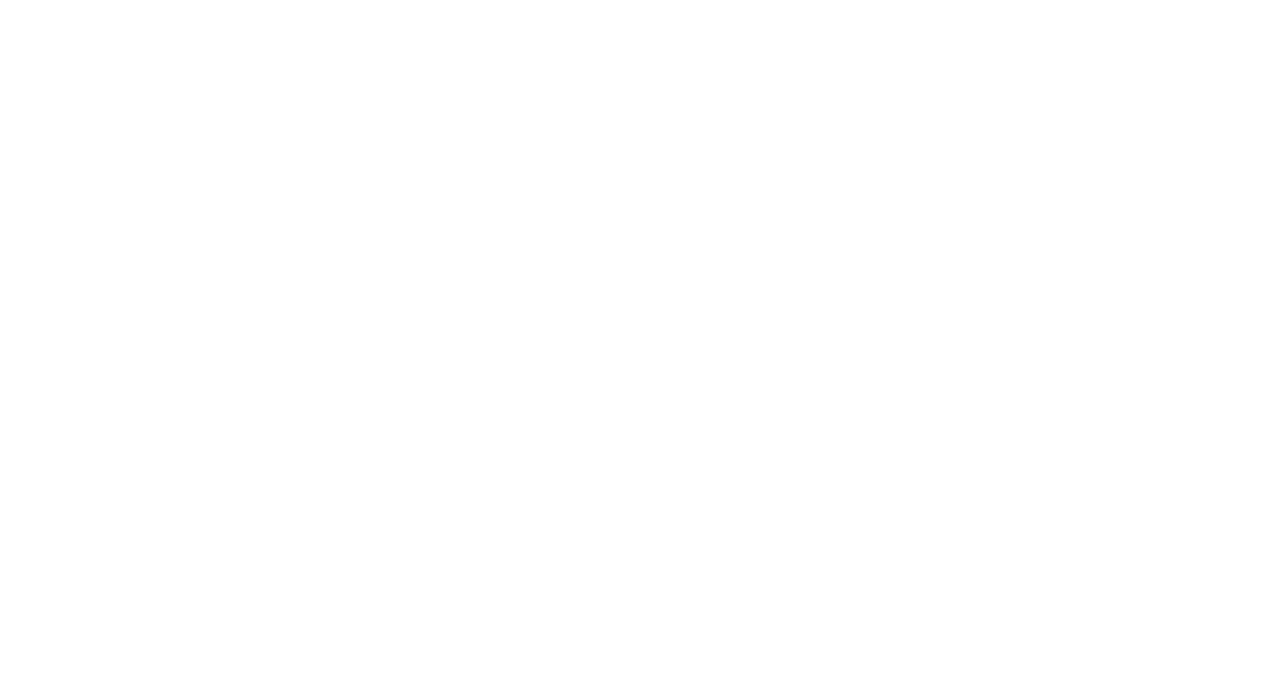
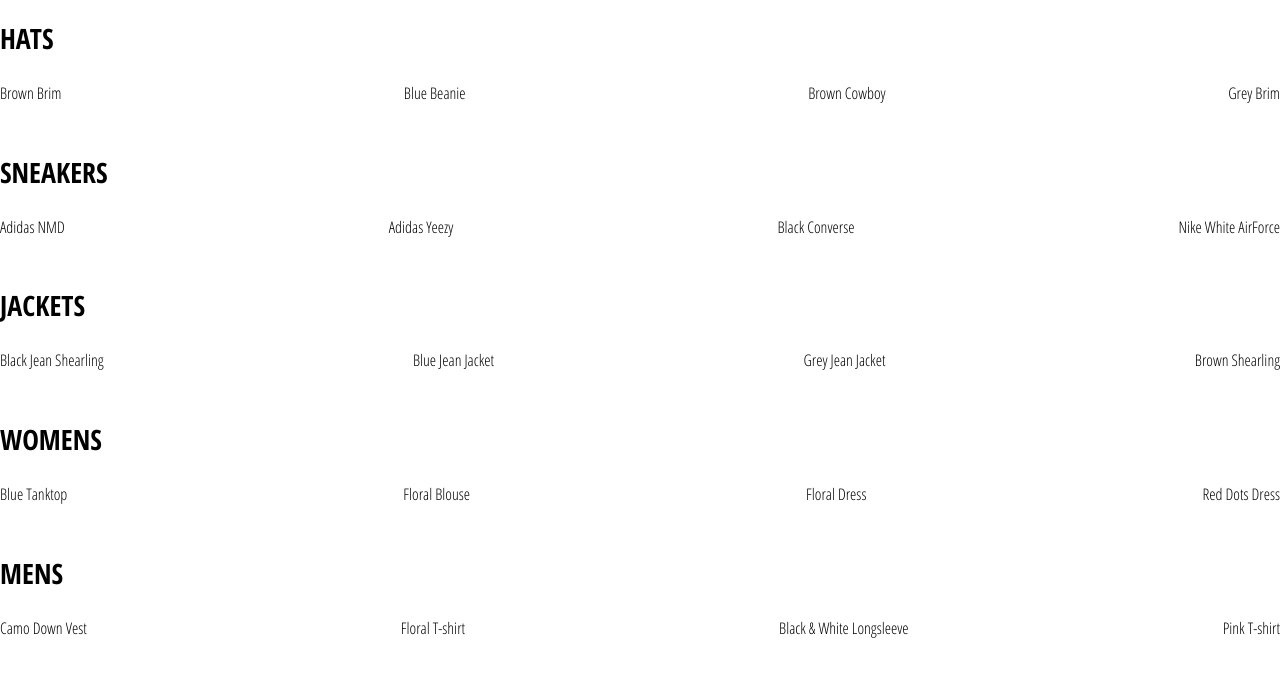
Before and after one commit to Benedict-Khamana/crown-clothing, a React (Create React App) app: page /shop in a window 1280 px wide. Shown: the top 676 px of the page. Built offline with nearby package versions, Linux system fonts and the light colour scheme.

Commit message:
add shop page + collection preview component

```diff
--- a/src/App.js
+++ b/src/App.js
@@ -3,19 +3,14 @@
 
 import './App.css';
 import HomePage from './pages/homepage/homepage.component';
-
-const HatsPage = () => (
-  <div>
-    <h1>HATS PAGE</h1>
-  </div>
-);
+import ShopPage from './pages/shop/shop.component';
 
 function App() {
   return (
     <div>
       <Switch>
         <Route exact path='/' component={HomePage} />
-        <Route path='/hats' component={HatsPage} />
+        <Route path='/shop' component={ShopPage} />
       </Switch>
     </div>
   );
--- /dev/null
+++ b/src/components/collection-preview/collection-preview.component.jsx
@@ -0,0 +1,17 @@
+import React from 'react';
+import './collection-preview.styles.scss';
+
+const CollectionPreview = ({ title, items }) => (
+  <div className='collection-preview'>
+    <h1 className='title'>{title.toUpperCase()}</h1>
+    <div className='preview'>
+      {items
+        .filter((item, idx) => idx < 4)
+        .map(item => (
+          <div key={item.id}>{item.name}</div>
+        ))}
+    </div>
+  </div>
+);
+
+export default CollectionPreview;
--- /dev/null
+++ b/src/components/collection-preview/collection-preview.styles.scss
@@ -0,0 +1,15 @@
+.collection-preview {
+	display: flex;
+	flex-direction: column;
+	margin-bottom: 30px;
+
+	.title {
+		font-size: 28px;
+		margin-bottom: 25px;
+	}
+
+	.preview {
+		display: flex;
+		justify-content: space-between;
+	}
+}
--- a/src/components/directory/directory.component.jsx
+++ b/src/components/directory/directory.component.jsx
@@ -1,5 +1,6 @@
 import React from 'react';
 import MenuItem from '../menu-item/menu-item.component';
+import SECTIONS from './directory.data';
 
 import './directory.styles.scss';
 
@@ -8,40 +9,7 @@
     super();
 
     this.state = {
-      sections: [
-        {
-          title: 'hats',
-          imageUrl: 'https://i.ibb.co/cvpntL1/hats.png',
-          id: 1,
-          linkUrl: 'shop/hats',
-        },
-        {
-          title: 'jackets',
-          imageUrl: 'https://i.ibb.co/px2tCc3/jackets.png',
-          id: 2,
-          linkUrl: 'shop/jackets',
-        },
-        {
-          title: 'sneakers',
-          imageUrl: 'https://i.ibb.co/0jqHpnp/sneakers.png',
-          id: 3,
-          linkUrl: 'shop/sneakers',
-        },
-        {
-          title: 'womens',
-          imageUrl: 'https://i.ibb.co/GCCdy8t/womens.png',
-          size: 'large',
-          id: 4,
-          linkUrl: 'shop/womens',
-        },
-        {
-          title: 'mens',
-          imageUrl: 'https://i.ibb.co/R70vBrQ/men.png',
-          size: 'large',
-          id: 5,
-          linkUrl: 'shop/mens',
-        },
-      ],
+      sections: SECTIONS,
     };
   }
 
--- /dev/null
+++ b/src/components/directory/directory.data.js
@@ -0,0 +1,36 @@
+const SECTIONS = [
+  {
+    title: 'hats',
+    imageUrl: 'https://i.ibb.co/cvpntL1/hats.png',
+    id: 1,
+    linkUrl: 'shop/hats',
+  },
+  {
+    title: 'jackets',
+    imageUrl: 'https://i.ibb.co/px2tCc3/jackets.png',
+    id: 2,
+    linkUrl: 'shop/jackets',
+  },
+  {
+    title: 'sneakers',
+    imageUrl: 'https://i.ibb.co/0jqHpnp/sneakers.png',
+    id: 3,
+    linkUrl: 'shop/sneakers',
+  },
+  {
+    title: 'womens',
+    imageUrl: 'https://i.ibb.co/GCCdy8t/womens.png',
+    size: 'large',
+    id: 4,
+    linkUrl: 'shop/womens',
+  },
+  {
+    title: 'mens',
+    imageUrl: 'https://i.ibb.co/R70vBrQ/men.png',
+    size: 'large',
+    id: 5,
+    linkUrl: 'shop/mens',
+  },
+];
+
+export default SECTIONS;
--- /dev/null
+++ b/src/pages/shop/shop.component.jsx
@@ -0,0 +1,26 @@
+import React from 'react';
+import CollectionPreview from '../../components/collection-preview/collection-preview.component';
+import SHOP_DATA from './shop.data';
+
+class ShopPage extends React.Component {
+  constructor(props) {
+    super(props);
+
+    this.state = {
+      collections: SHOP_DATA,
+    };
+  }
+
+  render() {
+    const { collections } = this.state;
+    return (
+      <div className='shop-page'>
+        {collections.map(({ id, ...otherCollectionsProps }) => (
+          <CollectionPreview key={id} {...otherCollectionsProps} />
+        ))}
+      </div>
+    );
+  }
+}
+
+export default ShopPage;
--- /dev/null
+++ b/src/pages/shop/shop.data.js
@@ -0,0 +1,249 @@
+const SHOP_DATA = [
+  {
+    id: 1,
+    title: 'Hats',
+    routeName: 'hats',
+    items: [
+      {
+        id: 1,
+        name: 'Brown Brim',
+        imageUrl: 'https://i.ibb.co/ZYW3VTp/brown-brim.png',
+        price: 25
+      },
+      {
+        id: 2,
+        name: 'Blue Beanie',
+        imageUrl: 'https://i.ibb.co/ypkgK0X/blue-beanie.png',
+        price: 18
+      },
+      {
+        id: 3,
+        name: 'Brown Cowboy',
+        imageUrl: 'https://i.ibb.co/QdJwgmp/brown-cowboy.png',
+        price: 35
+      },
+      {
+        id: 4,
+        name: 'Grey Brim',
+        imageUrl: 'https://i.ibb.co/RjBLWxB/grey-brim.png',
+        price: 25
+      },
+      {
+        id: 5,
+        name: 'Green Beanie',
+        imageUrl: 'https://i.ibb.co/YTjW3vF/green-beanie.png',
+        price: 18
+      },
+      {
+        id: 6,
+        name: 'Palm Tree Cap',
+        imageUrl: 'https://i.ibb.co/rKBDvJX/palm-tree-cap.png',
+        price: 14
+      },
+      {
+        id: 7,
+        name: 'Red Beanie',
+        imageUrl: 'https://i.ibb.co/bLB646Z/red-beanie.png',
+        price: 18
+      },
+      {
+        id: 8,
+        name: 'Wolf Cap',
+        imageUrl: 'https://i.ibb.co/1f2nWMM/wolf-cap.png',
+        price: 14
+      },
+      {
+        id: 9,
+        name: 'Blue Snapback',
+        imageUrl: 'https://i.ibb.co/X2VJP2W/blue-snapback.png',
+        price: 16
+      }
+    ]
+  },
+  {
+    id: 2,
+    title: 'Sneakers',
+    routeName: 'sneakers',
+    items: [
+      {
+        id: 10,
+        name: 'Adidas NMD',
+        imageUrl: 'https://i.ibb.co/0s3pdnc/adidas-nmd.png',
+        price: 220
+      },
+      {
+        id: 11,
+        name: 'Adidas Yeezy',
+        imageUrl: 'https://i.ibb.co/dJbG1cT/yeezy.png',
+        price: 280
+      },
+      {
+        id: 12,
+        name: 'Black Converse',
+        imageUrl: 'https://i.ibb.co/bPmVXyP/black-converse.png',
+        price: 110
+      },
+      {
+        id: 13,
+        name: 'Nike White AirForce',
+        imageUrl: 'https://i.ibb.co/1RcFPk0/white-nike-high-tops.png',
+        price: 160
+      },
+      {
+        id: 14,
+        name: 'Nike Red High Tops',
+        imageUrl: 'https://i.ibb.co/QcvzydB/nikes-red.png',
+        price: 160
+      },
+      {
+        id: 15,
+        name: 'Nike Brown High Tops',
+        imageUrl: 'https://i.ibb.co/fMTV342/nike-brown.png',
+        price: 160
+      },
+      {
+        id: 16,
+        name: 'Air Jordan Limited',
+        imageUrl: 'https://i.ibb.co/w4k6Ws9/nike-funky.png',
+        price: 190
+      },
+      {
+        id: 17,
+        name: 'Timberlands',
+        imageUrl: 'https://i.ibb.co/Mhh6wBg/timberlands.png',
+        price: 200
+      }
+    ]
+  },
+  {
+    id: 3,
+    title: 'Jackets',
+    routeName: 'jackets',
+    items: [
+      {
+        id: 18,
+        name: 'Black Jean Shearling',
+        imageUrl: 'https://i.ibb.co/XzcwL5s/black-shearling.png',
+        price: 125
+      },
+      {
+        id: 19,
+        name: 'Blue Jean Jacket',
+        imageUrl: 'https://i.ibb.co/mJS6vz0/blue-jean-jacket.png',
+        price: 90
+      },
+      {
+        id: 20,
+        name: 'Grey Jean Jacket',
+        imageUrl: 'https://i.ibb.co/N71k1ML/grey-jean-jacket.png',
+        price: 90
+      },
+      {
+        id: 21,
+        name: 'Brown Shearling',
+        imageUrl: 'https://i.ibb.co/s96FpdP/brown-shearling.png',
+        price: 165
+      },
+      {
+        id: 22,
+        name: 'Tan Trench',
+        imageUrl: 'https://i.ibb.co/M6hHc3F/brown-trench.png',
+        price: 185
+      }
+    ]
+  },
+  {
+    id: 4,
+    title: 'Womens',
+    routeName: 'womens',
+    items: [
+      {
+        id: 23,
+        name: 'Blue Tanktop',
+        imageUrl: 'https://i.ibb.co/7CQVJNm/blue-tank.png',
+        price: 25
+      },
+      {
+        id: 24,
+        name: 'Floral Blouse',
+        imageUrl: 'https://i.ibb.co/4W2DGKm/floral-blouse.png',
+        price: 20
+      },
+      {
+        id: 25,
+        name: 'Floral Dress',
+        imageUrl: 'https://i.ibb.co/KV18Ysr/floral-skirt.png',
+        price: 80
+      },
+      {
+        id: 26,
+        name: 'Red Dots Dress',
+        imageUrl: 'https://i.ibb.co/N3BN1bh/red-polka-dot-dress.png',
+        price: 80
+      },
+      {
+        id: 27,
+        name: 'Striped Sweater',
+        imageUrl: 'https://i.ibb.co/KmSkMbH/striped-sweater.png',
+        price: 45
+      },
+      {
+        id: 28,
+        name: 'Yellow Track Suit',
+        imageUrl: 'https://i.ibb.co/v1cvwNf/yellow-track-suit.png',
+        price: 135
+      },
+      {
+        id: 29,
+        name: 'White Blouse',
+        imageUrl: 'https://i.ibb.co/qBcrsJg/white-vest.png',
+        price: 20
+      }
+    ]
+  },
+  {
+    id: 5,
+    title: 'Mens',
+    routeName: 'mens',
+    items: [
+      {
+        id: 30,
+        name: 'Camo Down Vest',
+        imageUrl: 'https://i.ibb.co/xJS0T3Y/camo-vest.png',
+        price: 325
+      },
+      {
+        id: 31,
+        name: 'Floral T-shirt',
+        imageUrl: 'https://i.ibb.co/qMQ75QZ/floral-shirt.png',
+        price: 20
+      },
+      {
+        id: 32,
+        name: 'Black & White Longsleeve',
+        imageUrl: 'https://i.ibb.co/55z32tw/long-sleeve.png',
+        price: 25
+      },
+      {
+        id: 33,
+        name: 'Pink T-shirt',
+        imageUrl: 'https://i.ibb.co/RvwnBL8/pink-shirt.png',
+        price: 25
+      },
+      {
+        id: 34,
+        name: 'Jean Long Sleeve',
+        imageUrl: 'https://i.ibb.co/VpW4x5t/roll-up-jean-shirt.png',
+        price: 40
+      },
+      {
+        id: 35,
+        name: 'Burgundy T-shirt',
+        imageUrl: 'https://i.ibb.co/mh3VM1f/polka-dot-shirt.png',
+        price: 25
+      }
+    ]
+  }
+];
+
+export default SHOP_DATA;
```
